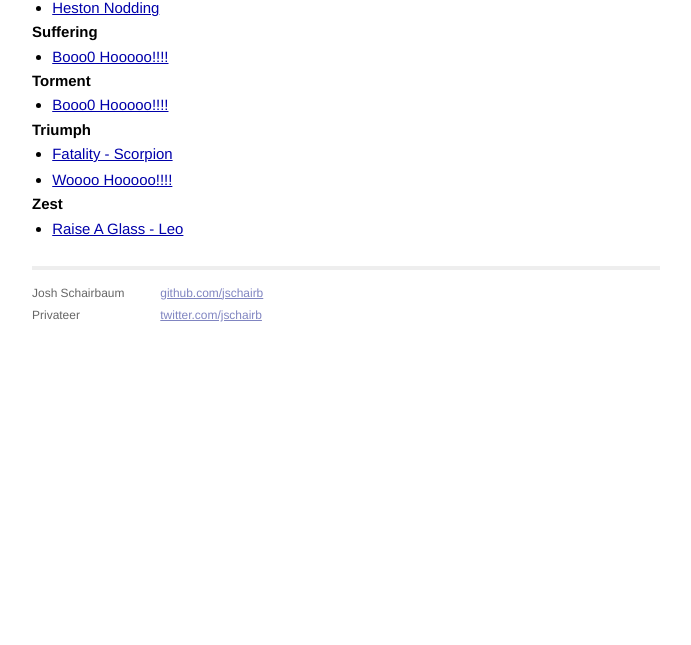
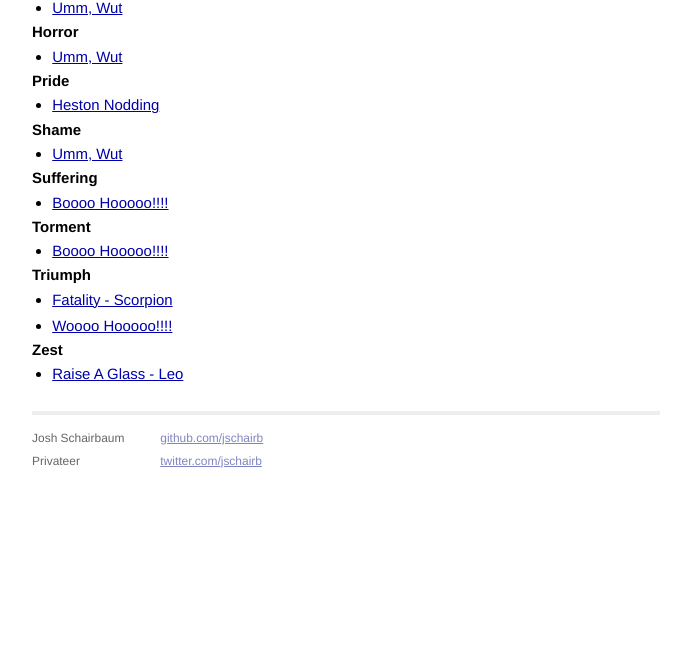
Before and after one commit to jschairb/zeitgeist, a Jekyll site: the page built from index.html, in a window 1280 px wide. Shown: the part 300-945 px from the top of the page, without its empty margins (294-985 px from the left). Built offline with Jekyll 4.4.1, drawn with Linux system fonts in a browser that asks for light colours; Markdown is read by kramdown in place of the engine named in the settings; grey boxes are pictures that could not be loaded.

```diff
--- a/_data/categories.yaml
+++ b/_data/categories.yaml
@@ -5,8 +5,14 @@ Cheerfulness:
 Contentment:
   - heston-nodding
   - leo-woohoo
+Disgust:
+  - jesse-disbelief
+Horror:
+  - jesse-disbelief
 Pride:
   - heston-nodding
+Shame:
+  - jesse-disbelief
 Suffering:
   - osu-fans-boo-hoo
 Torment:
--- a/_data/images.yaml
+++ b/_data/images.yaml
@@ -7,6 +7,9 @@ fatality-scorpion:
 heston-nodding:
   file: heston-nodding.gif
   name: Heston Nodding
+jesse-disbelief:
+  file: jesse-disbelief.gif
+  name: Umm, Wut
 leo-toast:
   file: leo-toast.gif
   name: Raise A Glass - Leo
@@ -15,4 +18,4 @@ leo-woohoo:
   name: Woooo Hooooo!!!!
 osu-fans-boo-hoo:
   file: osu-fans-boo-hoo
-  name: Booo0 Hooooo!!!!
+  name: Boooo Hooooo!!!!
```
Also changed, not shown: images/jesse-disbelief.gif (added).
